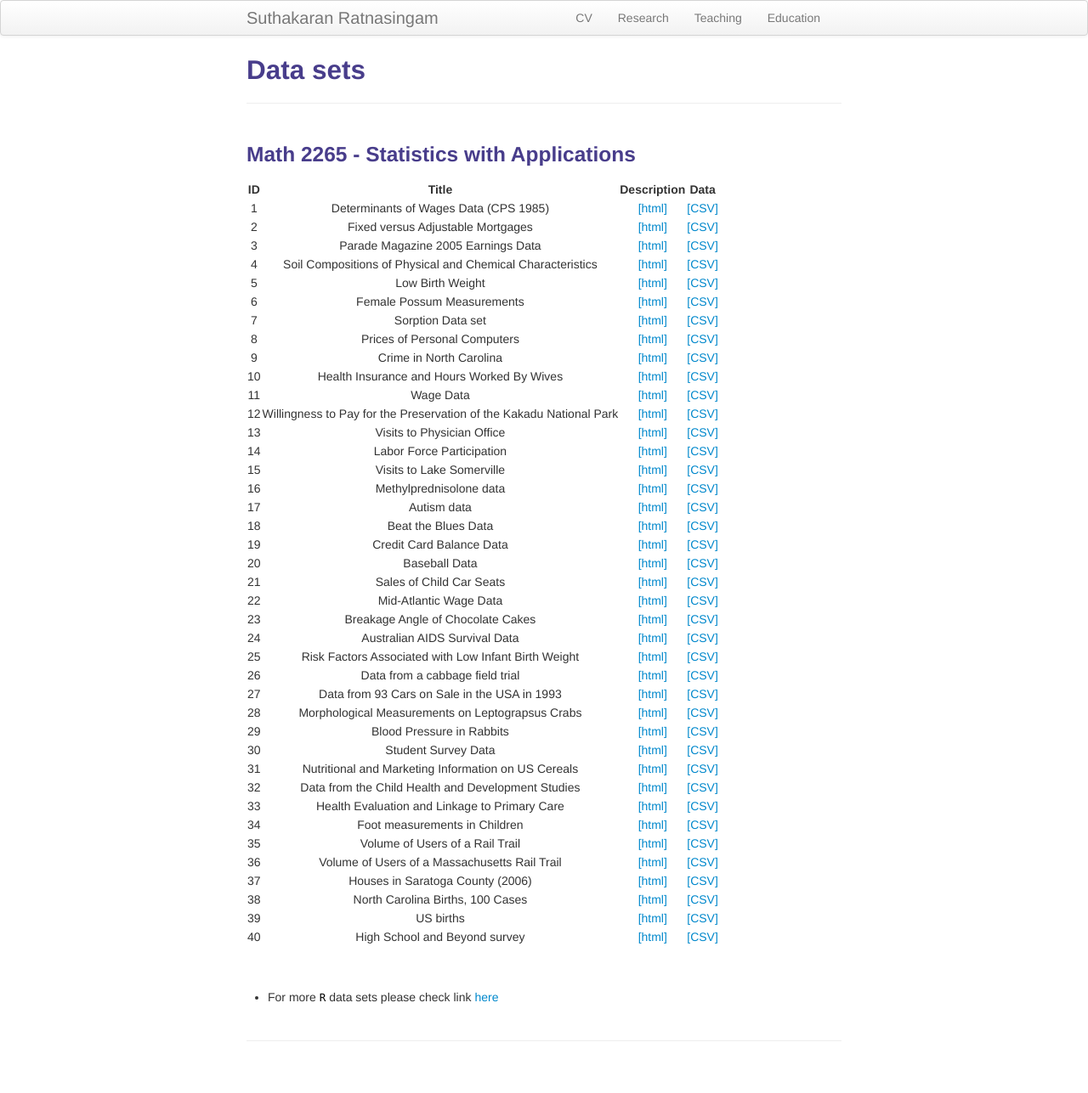
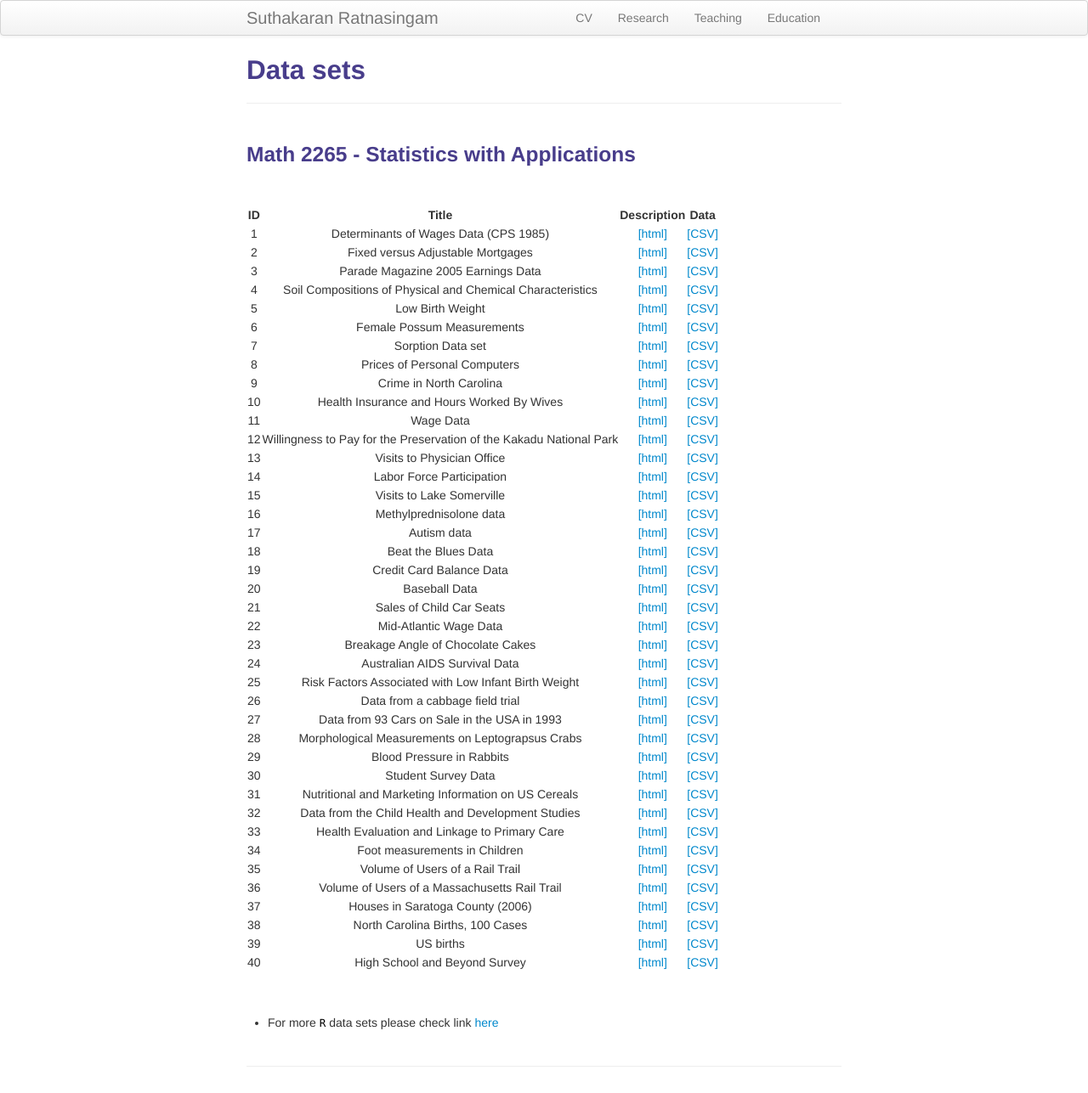
Before and after one commit to suthakaranr/suthakaranr.github.io, a Jekyll site: the page built from pages/Datasets2265.md, in a window 1280 px wide. Shown: the whole page at 85% size. Built offline with Jekyll 4.4.1, drawn with Linux system fonts in a browser that asks for light colours; before the commit the page ends 1257 px from its top, so only the background shows below that.

Commit message:
Update Datasets2265.md

```diff
--- a/pages/Datasets2265.md
+++ b/pages/Datasets2265.md
@@ -5,7 +5,7 @@ description: Data
 ---
 
 ### Math 2265 - Statistics with Applications
-
+<br/>
 
 
 | ID | Title | Description  | Data |
@@ -49,7 +49,7 @@ description: Data
 | 37     | Houses in Saratoga County (2006)       | <a style="text-decoration:none" href="https://vincentarelbundock.github.io/Rdatasets/doc/mosaicData/SaratogaHouses.html" target="_blank" rel="noopener noreferrer">[html]</a>       | <a style="text-decoration:none" href="../assets/Data2265/SaratogaHouses.csv" target="_blank" rel="noopener noreferrer">[CSV]</a>      |
 | 38     | North Carolina Births, 100 Cases       | <a style="text-decoration:none" href="https://vincentarelbundock.github.io/Rdatasets/doc/openintro/births.html" target="_blank" rel="noopener noreferrer">[html]</a>       | <a style="text-decoration:none" href="../assets/Data2265/births.csv" target="_blank" rel="noopener noreferrer">[CSV]</a>      |
 | 39     | US births       | <a style="text-decoration:none" href="https://vincentarelbundock.github.io/Rdatasets/doc/openintro/births14.html" target="_blank" rel="noopener noreferrer">[html]</a>       | <a style="text-decoration:none" href="../assets/Data2265/births14.csv" target="_blank" rel="noopener noreferrer">[CSV]</a>      |
-| 40     | High School and Beyond survey       | <a style="text-decoration:none" href="https://vincentarelbundock.github.io/Rdatasets/doc/openintro/hsb2.html" target="_blank" rel="noopener noreferrer">[html]</a>       | <a style="text-decoration:none" href="../assets/Data2265/hsb2.csv" target="_blank" rel="noopener noreferrer">[CSV]</a>      |
+| 40     | High School and Beyond Survey       | <a style="text-decoration:none" href="https://vincentarelbundock.github.io/Rdatasets/doc/openintro/hsb2.html" target="_blank" rel="noopener noreferrer">[html]</a>       | <a style="text-decoration:none" href="../assets/Data2265/hsb2.csv" target="_blank" rel="noopener noreferrer">[CSV]</a>      |
 
 <br/>
 <br/>
```
